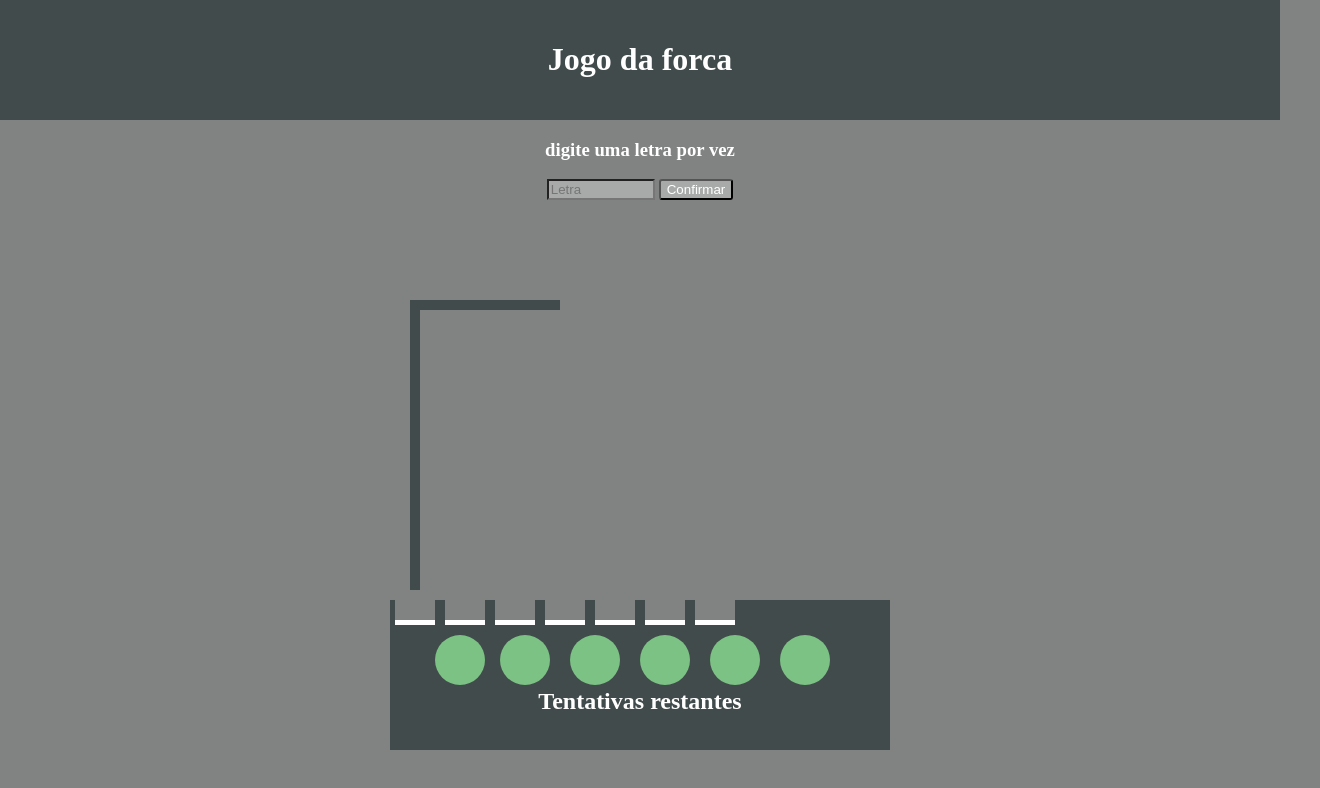
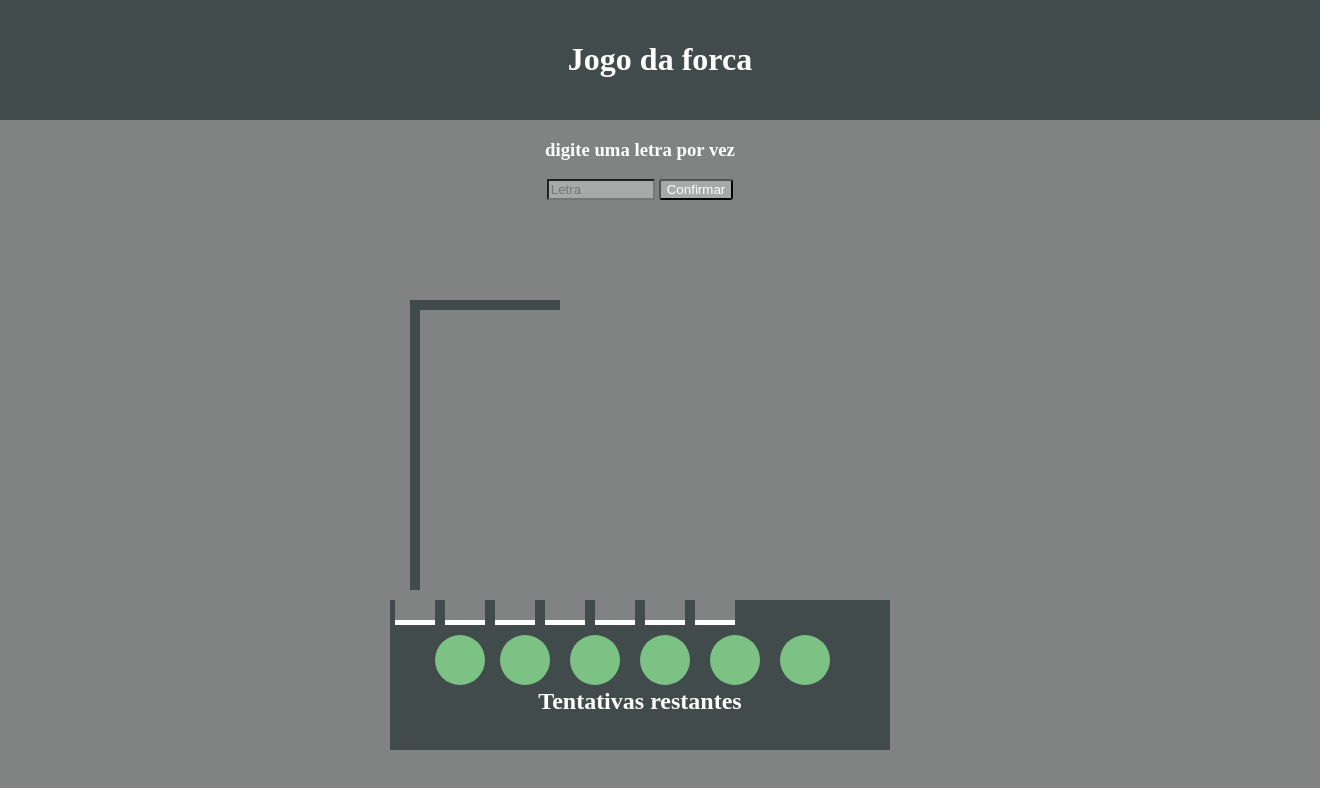
Before and after one commit to Joao-Bonifacio/JogoDaForca, a plain HTML site: page index.html in a window 1280 px wide. Shown: the whole page, 1320 px wide, since content can reach past the window. Drawn offline with Linux system fonts and the light colour scheme.

Commit message:
errorfix

```diff
--- a/forca.css
+++ b/forca.css
@@ -12,8 +12,9 @@ body{
 }
 .top{
     background-color: #424b4b;
-    margin-top: 0;
+    margin-top: 0 auto;
     padding: 20px;
+    width: 100%;
 }
 .top h1{
     text-align: center;
--- a/forca.js
+++ b/forca.js
@@ -37,6 +37,7 @@ var verify = document.querySelector('button')
 const game = ()=>{
     if (cont < 6 && palavra_random.length != verify_lenght) {
         val = document.querySelector('input').value
+        val = val.toLowerCase()
         if (palavra_random.includes(val)) {
             index = palavra_random.search(val)
             console.log(palavra_random.search(val))
```
